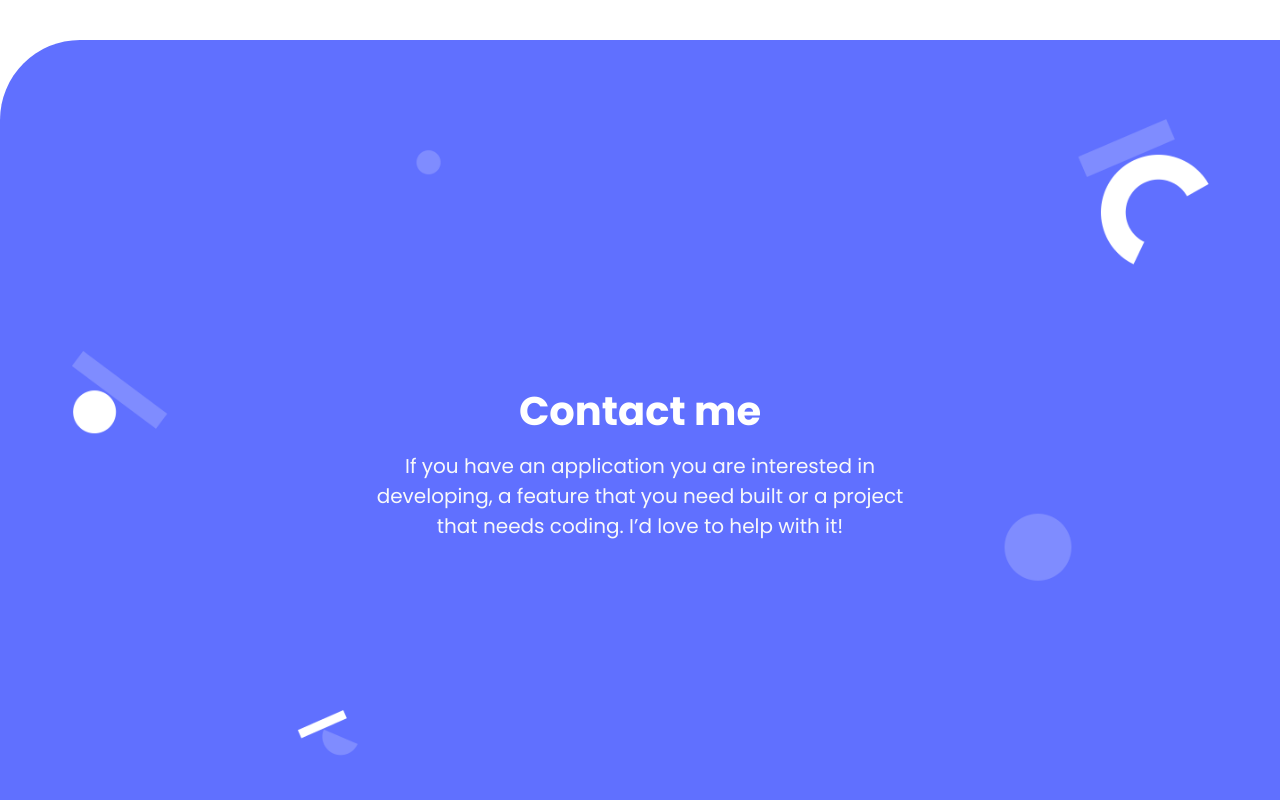
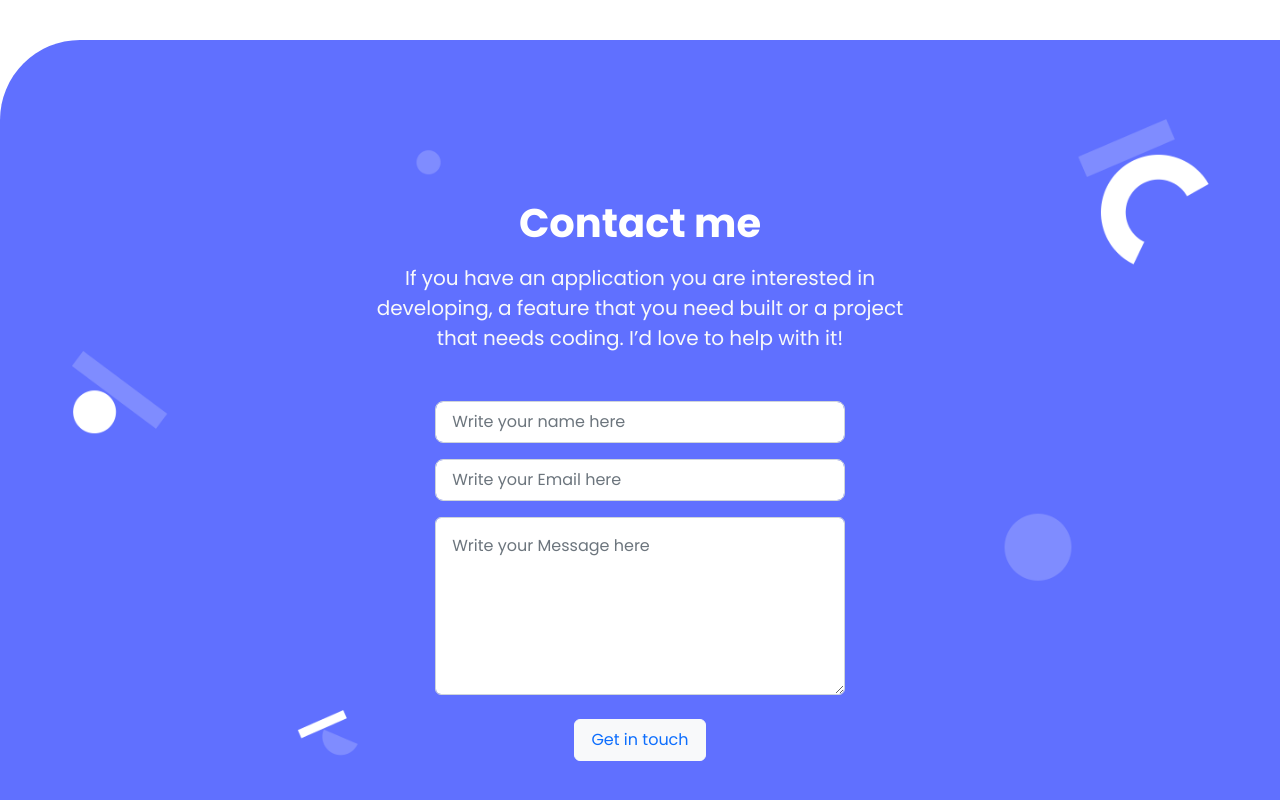
Before and after one commit to NitBravoA92/portfolio-bootstrap-version, a website: page index.html in a window 1280 px wide. Shown: the part 3898-4698 px from the top of the page. Drawn offline with nearby package versions, Linux system fonts and the light colour scheme.

Commit message:
Create the form element and bottom black line for the contact form section

```diff
--- a/index.html
+++ b/index.html
@@ -353,8 +353,29 @@
                 If you have an application you are interested in developing, a feature that you need built or a project that needs coding.
                 I’d love to help with it!
               </p>
+              <div class="row justify-content-center">
+                <div class="col-12 col-md-9">
+                  <form action="https://formspree.io/f/mayzvopn" method="POST">
+                    <div class="mb-3">
+                      <input type="text" class="form-control form-control-lg fs-6" id="inputForName" name="name" placeholder="Write your name here" maxlength="30" title="You can only add maximum: 30 characters" required>
+                    </div>
+                    <div class="mb-3">
+                      <input type="email" class="form-control form-control-lg fs-6" id="inputForEmail" name="email" placeholder="Write your Email here" title="example@email.com" pattern="^[^@\s]+@[^@\s]+[.a-z]+$" required>
+                    </div>
+                    <div class="mb-4">
+                      <textarea class="form-control p-3" id="textFieldForMessage fs-6" name="message" placeholder="Write your Message here" maxlength="500" title="You can only add maximum: 500 characters" rows="6" cols="50" required></textarea>
+                    </div>
+                    <div class="mb-3 d-flex justify-content-md-center">
+                      <button type="submit" class="btn btn-light text-primary px-3 py-2">Get in touch</button>
+                    </div>
+                  </form>
+                </div>
+              </div>
             </div>
           </div>
+        </div>
+        <div class="d-block d-md-none w-100 text-center position-absolute bottom-0 end-0">
+          <span class="divider d-inline-block w-50 p-1 bg-dark rounded-5"></span>
         </div>
       </div>
     </section>
```
